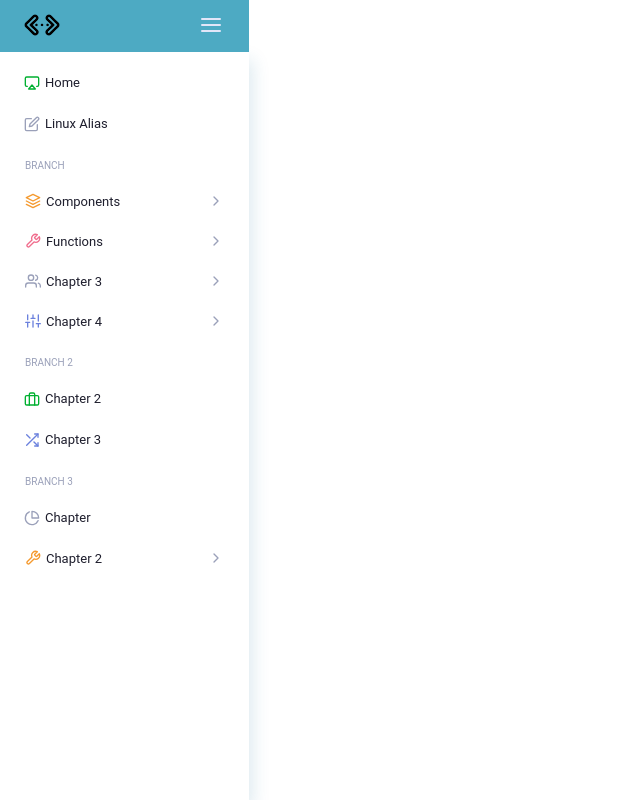
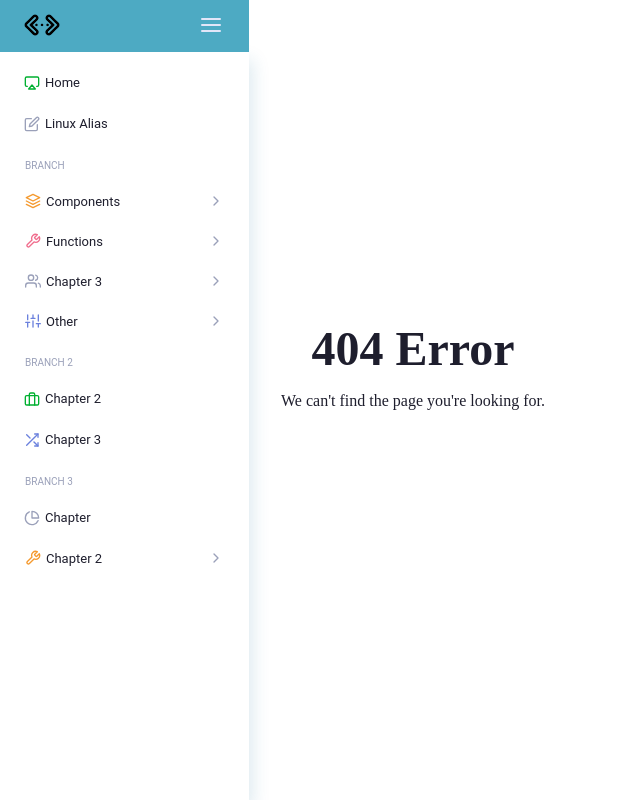
Before and after one commit to sky-pneuma/help-code, a React (Create React App) app: page /page-not-found in a window 1280 px wide. Shown: the whole page, without its empty margins (0-640 px from the left). Built offline with nearby package versions, Linux system fonts and the light colour scheme.

Commit message:
feat: add "page not found" in routes

```diff
--- a/src/JS/Constants/menu.constants.js
+++ b/src/JS/Constants/menu.constants.js
@@ -51,10 +51,12 @@ export const MENU_ITEMS = {
       children: []
     },
     {
-      title: 'Chapter 4',
+      title: 'Other',
       icon: 'FiSliders',
       className: 'color--primary',
-      children: []
+      children: [
+        { id: 'redirect', link: '/other/page-not-found', title: 'redirect' },
+      ]
     },
   ],
   branch2: [
--- a/src/JS/Pages/Functions/partials/functionsCode.js
+++ b/src/JS/Pages/Functions/partials/functionsCode.js
@@ -914,5 +914,19 @@ addKeyPressEvent: <pre>
     }, []);
     `}
   </code>
+</pre>,
+
+redirect: <pre>
+  <code>
+    {`
+    import { Redirect } from "react-router-dom";
+    import PageNotFound from './JS/Pages/PageNotFound/PageNotFound';
+
+    export const routes = [
+      { id: 'pageNotFound', path: '/page-not-found', exact: true, component: PageNotFound },
+      {path: '*', component: () => <Redirect to="/page-not-found" /> }
+    ];
+    `}
+  </code>
 </pre>
 }
--- /dev/null
+++ b/src/JS/Pages/PageNotFound/PageNotFound.js
@@ -0,0 +1,12 @@
+import './PageNotFound.scss';
+
+const PageNotFound = () => {
+  return (
+  <div className="page-not-found">
+    <h1> 404 Error</h1>
+    <p> We can't find the page you're looking for.</p>
+  </div>
+  )
+};
+
+export default PageNotFound;
--- /dev/null
+++ b/src/JS/Pages/PageNotFound/PageNotFound.scss
@@ -0,0 +1,18 @@
+.page-not-found {
+  height: 100%;
+  display: flex;
+  flex-direction: column;
+  align-items: center;
+  justify-content: center;
+  color: #1e1e2d;
+
+  h1 {
+    font-size: 48px;
+    margin: 0;
+    text-align: center;
+  }
+  p {
+    font-size: 16px;
+    text-align: center;
+  }
+}
--- a/src/routes.js
+++ b/src/routes.js
@@ -1,9 +1,13 @@
+import { Redirect } from "react-router-dom";
+
 import MainPage from "./JS/Pages/Main/MainPage";
 import RenderFunctionsCode from './JS/Pages/Functions/RenderFunctionsCode';
 import Alias from './JS/Pages/Alias/Alias';
+import PageNotFound from './JS/Pages/PageNotFound/PageNotFound';
 
 export const routes = [
   { id: 'home', path: '/', exact: true, component: MainPage },
+  { id: 'pageNotFound', path: '/page-not-found', exact: true, component: PageNotFound },
   { id: 'handleObjectChange', path: '/functions/handle-object-change', component: RenderFunctionsCode },
   { id: 'compare', path: '/functions/compare', component: RenderFunctionsCode },
   { id: 'getQueryParams', path: '/functions/get-query-params', component: RenderFunctionsCode },
@@ -20,6 +24,9 @@ export const routes = [
   { id: 'getStoreQueryObj', path: '/functions/getStoreQueryObj', component: RenderFunctionsCode },
   { id: 'getUrl', path: '/functions/getUrl', component: RenderFunctionsCode },
   { id: 'useOutsideToggle', path: '/functions/useOutsideToggle', component: RenderFunctionsCode },
-  { id: 'addKeyPressEvent', path: '/addKeyPressEvent', exact: true, component: Alias },
+  { id: 'addKeyPressEvent', path: '/functions/addKeyPressEvent', exact: true, component: RenderFunctionsCode },
+  { id: 'redirect', path: '/other/page-not-found', exact: true, component: RenderFunctionsCode },
+
   { id: 'linuxAlias', path: '/alias', exact: true, component: Alias },
+  { path: '*', component: () => <Redirect to="/page-not-found" /> }
 ];
```
